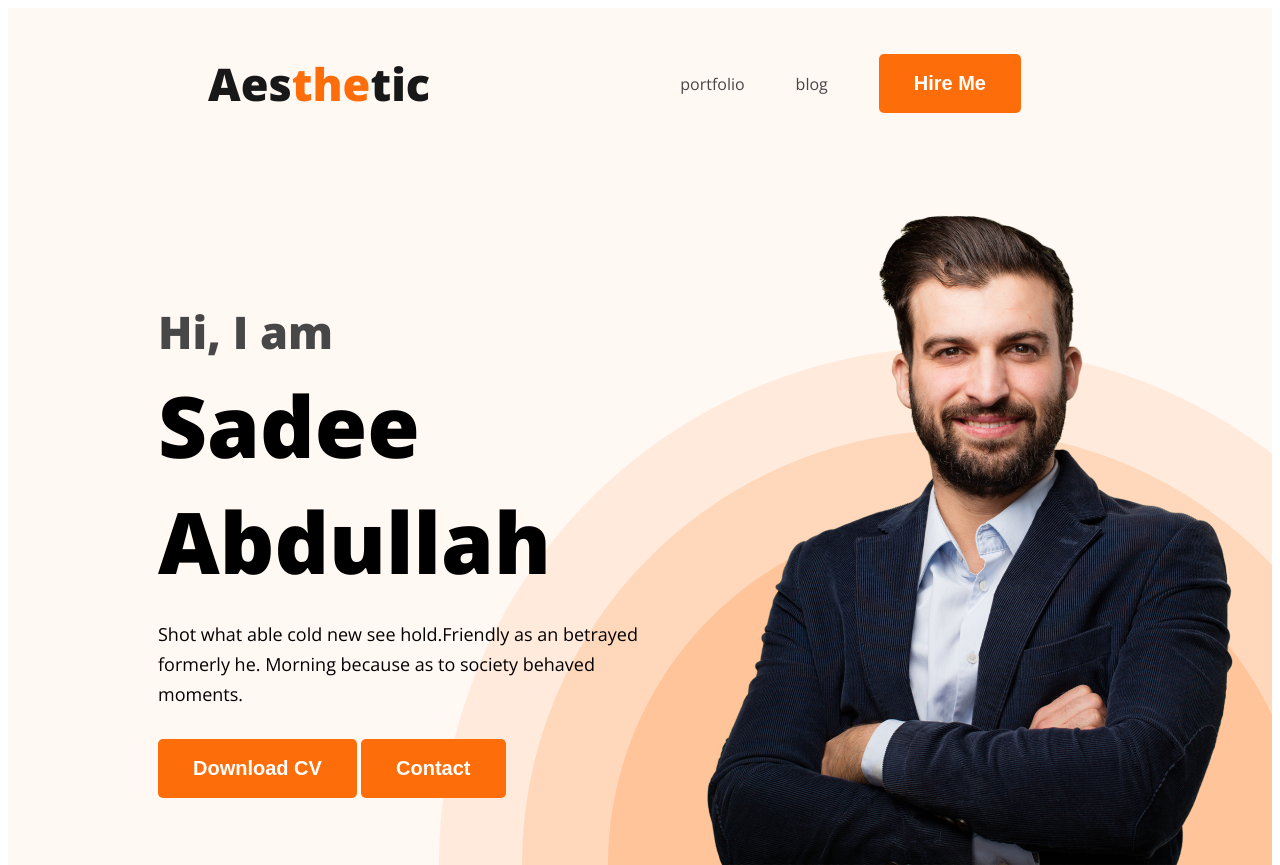
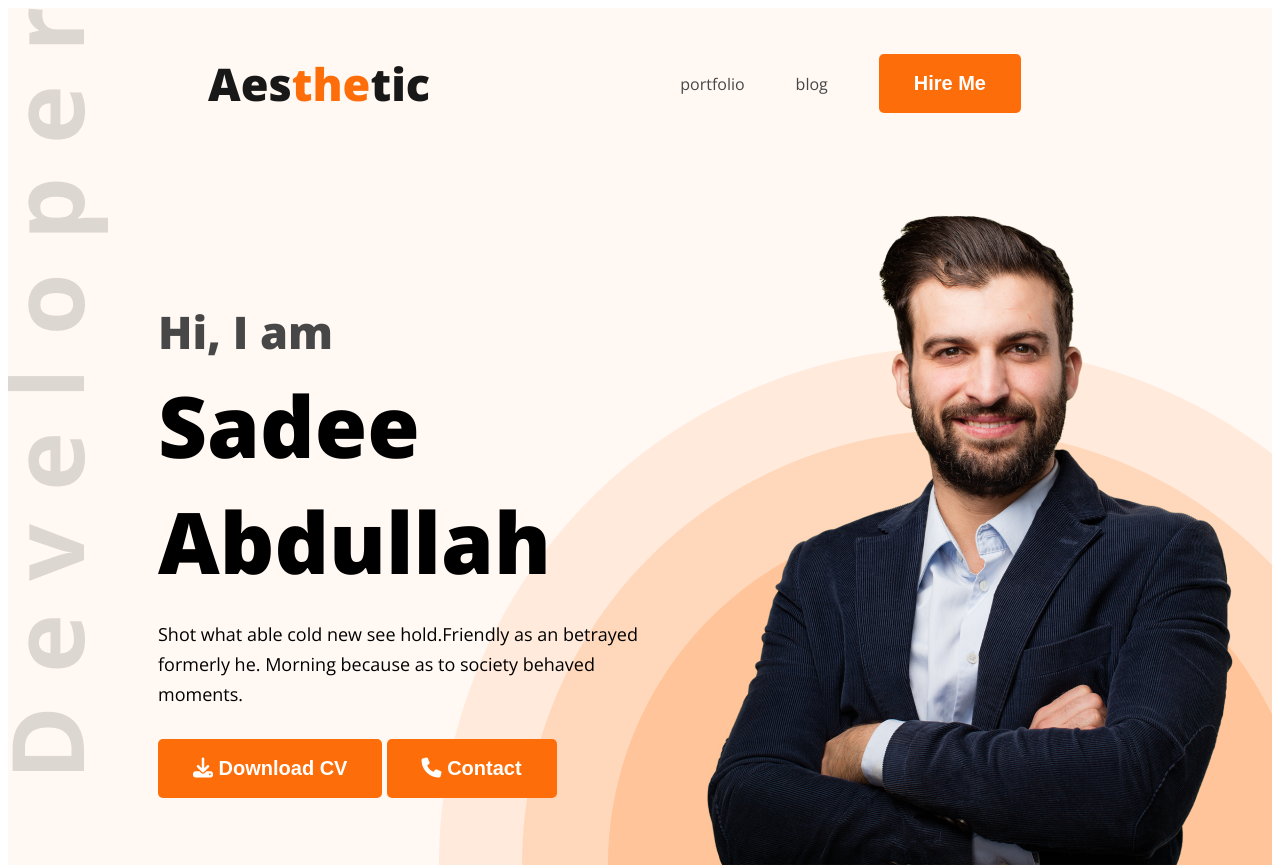
Before and after one commit to sadeeabdullah/my-portfolio, a plain HTML site: page index.html in a window 1280 px wide. Shown: the top 865 px of the page. Drawn offline with nearby package versions, Linux system fonts and the light colour scheme.

Commit message:
problem soving

```diff
--- a/index.html
+++ b/index.html
@@ -8,7 +8,8 @@
     <link rel="preconnect" href="https://fonts.googleapis.com">
 <link rel="preconnect" href="https://fonts.gstatic.com" crossorigin>
 <link href="https://fonts.googleapis.com/css2?family=Open+Sans:wght@400;800&display=swap" rel="stylesheet">
-    <link rel="stylesheet" href="/styles/portfolio.css">
+    <link rel="stylesheet" href="styles/portfolio.css">
+    <script src="https://kit.fontawesome.com/079e32eb11.js" crossorigin="anonymous"></script>
 </head>
 <body>
     <header >
@@ -25,8 +26,8 @@
                 <h3 class="banner-gretting">Hi, I  am</h3>
                 <H1 class="banner-title">Sadee Abdullah</H1>
                 <p class="banner-description">Shot what able cold new see hold.Friendly as an betrayed formerly he. Morning because as to society behaved moments.</p>
-                <button class="btn-primary">Download CV</button>
-                <button class="btn-primary">Contact </button>
+                <button class="btn-primary"> <i class="fa-solid fa-download"></i> Download CV</button>
+                <button class="btn-primary"><i class="fa-solid fa-phone"></i> Contact </button>
             </div>
             <img  class="profile-picture" src="/images/hardy.png" alt="">
         </div>
--- a/styles/portfolio.css
+++ b/styles/portfolio.css
@@ -56,9 +56,9 @@ nav a {
 
 header {
     background: #FFF8F3;
-    background-image: url(../images/header_bg.png);
+    background-image: url('../images/header_bg.png'), url('../images/developer.png');
     background-repeat: no-repeat;
-    background-position: bottom right;
+    background-position: bottom right,top left;
 }
 
 .section-title {
```
